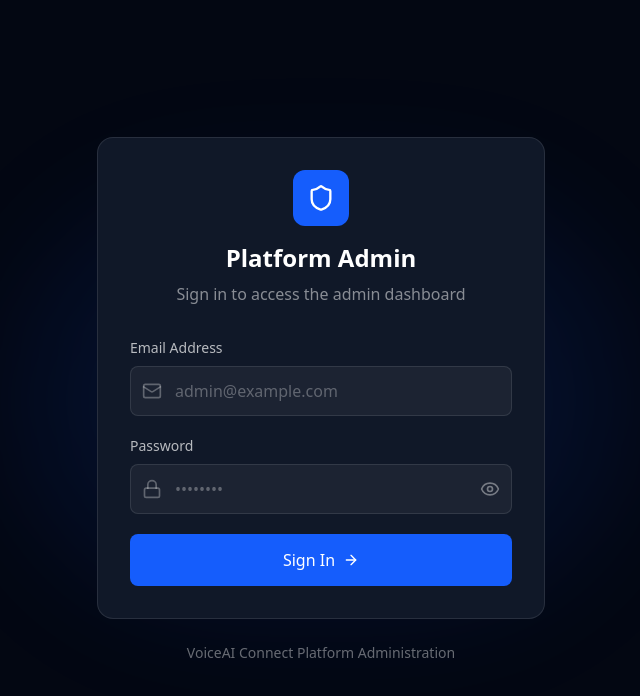
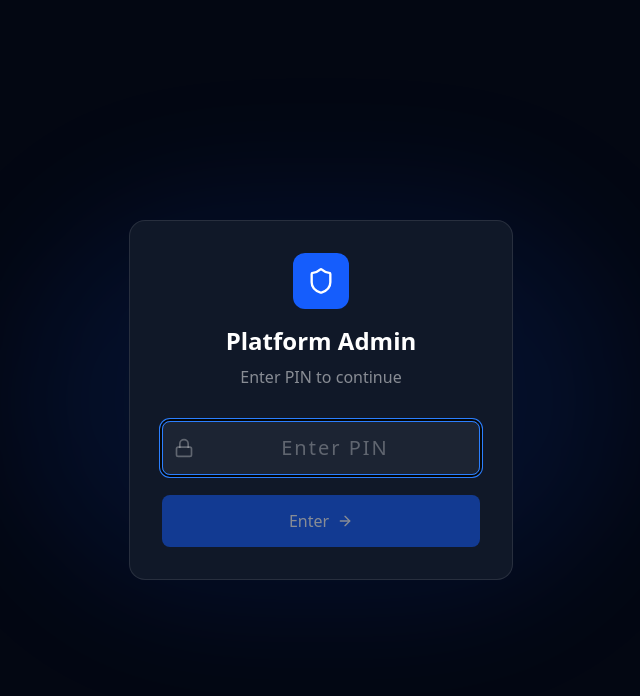
Before and after one commit to gibsonthompson/voiceai-connect, a Next.js app: page /admin/login in a window 1280 px wide. Shown: the top 696 px of the page, without its empty margins (319-959 px from the left). Built offline with nearby package versions, Linux system fonts and the light colour scheme.

Commit message:
PIN login

```diff
--- a/app/admin/login/page.tsx
+++ b/app/admin/login/page.tsx
@@ -2,22 +2,13 @@
 
 import { useState } from 'react';
 import { useRouter } from 'next/navigation';
-import { Shield, Loader2, ArrowRight, Mail, Lock, Eye, EyeOff } from 'lucide-react';
+import { Shield, Loader2, ArrowRight, Lock } from 'lucide-react';
 
 export default function AdminLoginPage() {
   const router = useRouter();
   const [loading, setLoading] = useState(false);
   const [error, setError] = useState('');
-  const [showPassword, setShowPassword] = useState(false);
-  const [formData, setFormData] = useState({
-    email: '',
-    password: '',
-  });
-
-  const handleChange = (e: React.ChangeEvent<HTMLInputElement>) => {
-    setFormData({ ...formData, [e.target.name]: e.target.value });
-    setError('');
-  };
+  const [pin, setPin] = useState('');
 
   const handleSubmit = async (e: React.FormEvent) => {
     e.preventDefault();
@@ -29,13 +20,13 @@ export default function AdminLoginPage() {
       const response = await fetch(`${backendUrl}/api/admin/login`, {
         method: 'POST',
         headers: { 'Content-Type': 'application/json' },
-        body: JSON.stringify(formData),
+        body: JSON.stringify({ pin }),
       });
 
       const data = await response.json();
 
       if (!response.ok) {
-        throw new Error(data.error || 'Invalid credentials');
+        throw new Error(data.error || 'Invalid PIN');
       }
 
       localStorage.setItem('admin_token', data.token);
@@ -48,14 +39,12 @@ export default function AdminLoginPage() {
 
   return (
     <div className="min-h-screen bg-gray-950 flex items-center justify-center px-6">
-      {/* Background glow */}
       <div className="absolute inset-0 overflow-hidden">
         <div className="absolute top-1/4 left-1/2 -translate-x-1/2 w-[600px] h-[400px] rounded-full blur-3xl bg-blue-600/10" />
       </div>
 
-      <div className="relative w-full max-w-md">
+      <div className="relative w-full max-w-sm">
         <div className="rounded-2xl bg-gray-900 border border-white/10 p-8">
-          {/* Header */}
           <div className="text-center mb-8">
             <div className="flex justify-center mb-4">
               <div className="flex h-14 w-14 items-center justify-center rounded-xl bg-blue-600">
@@ -63,62 +52,35 @@ export default function AdminLoginPage() {
               </div>
             </div>
             <h1 className="text-2xl font-semibold text-white">Platform Admin</h1>
-            <p className="mt-2 text-white/50">Sign in to access the admin dashboard</p>
+            <p className="mt-2 text-white/50">Enter PIN to continue</p>
           </div>
 
           <form onSubmit={handleSubmit} className="space-y-5">
             <div>
-              <label className="block text-sm font-medium mb-2 text-white/70">
-                Email Address
-              </label>
               <div className="relative">
-                <Mail className="absolute left-3 top-1/2 -translate-y-1/2 h-5 w-5 text-white/30" />
+                <Lock className="absolute left-3 top-1/2 -translate-y-1/2 h-5 w-5 text-white/30" />
                 <input
-                  name="email"
-                  type="email"
-                  placeholder="admin@example.com"
-                  value={formData.email}
-                  onChange={handleChange}
+                  type="password"
+                  inputMode="numeric"
+                  placeholder="Enter PIN"
+                  value={pin}
+                  onChange={(e) => { setPin(e.target.value); setError(''); }}
                   required
-                  className="w-full rounded-lg bg-white/5 border border-white/10 pl-11 pr-4 py-3 text-white placeholder:text-white/30 focus:outline-none focus:border-blue-500 focus:ring-1 focus:ring-blue-500"
+                  autoFocus
+                  className="w-full rounded-lg bg-white/5 border border-white/10 pl-11 pr-4 py-3 text-white text-center text-xl tracking-widest placeholder:text-white/30 focus:outline-none focus:border-blue-500 focus:ring-1 focus:ring-blue-500"
                 />
               </div>
             </div>
 
-            <div>
-              <label className="block text-sm font-medium mb-2 text-white/70">
-                Password
-              </label>
-              <div className="relative">
-                <Lock className="absolute left-3 top-1/2 -translate-y-1/2 h-5 w-5 text-white/30" />
-                <input
-                  name="password"
-                  type={showPassword ? 'text' : 'password'}
-                  placeholder="••••••••"
-                  value={formData.password}
-                  onChange={handleChange}
-                  required
-                  className="w-full rounded-lg bg-white/5 border border-white/10 pl-11 pr-12 py-3 text-white placeholder:text-white/30 focus:outline-none focus:border-blue-500 focus:ring-1 focus:ring-blue-500"
-                />
-                <button
-                  type="button"
-                  onClick={() => setShowPassword(!showPassword)}
-                  className="absolute right-3 top-1/2 -translate-y-1/2 text-white/40 hover:text-white/60"
-                >
-                  {showPassword ? <EyeOff className="h-5 w-5" /> : <Eye className="h-5 w-5" />}
-                </button>
-              </div>
-            </div>
-
             {error && (
-              <div className="rounded-lg bg-red-500/10 border border-red-500/20 p-3 text-sm text-red-400">
+              <div className="rounded-lg bg-red-500/10 border border-red-500/20 p-3 text-sm text-red-400 text-center">
                 {error}
               </div>
             )}
 
             <button
               type="submit"
-              disabled={loading}
+              disabled={loading || pin.length < 4}
               className="group w-full flex items-center justify-center gap-2 rounded-lg bg-blue-600 px-6 py-3.5 text-base font-medium text-white transition-all hover:bg-blue-500 disabled:opacity-50 disabled:cursor-not-allowed"
             >
               {loading ? (
@@ -128,17 +90,13 @@ export default function AdminLoginPage() {
                 </>
               ) : (
                 <>
-                  Sign In
+                  Enter
                   <ArrowRight className="h-4 w-4 transition-transform group-hover:translate-x-0.5" />
                 </>
               )}
             </button>
           </form>
         </div>
-
-        <p className="mt-6 text-center text-sm text-white/40">
-          VoiceAI Connect Platform Administration
-        </p>
       </div>
     </div>
   );
```
